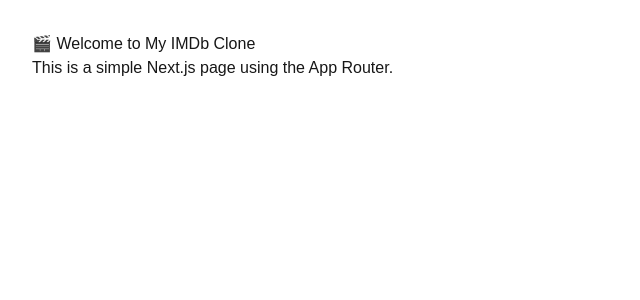
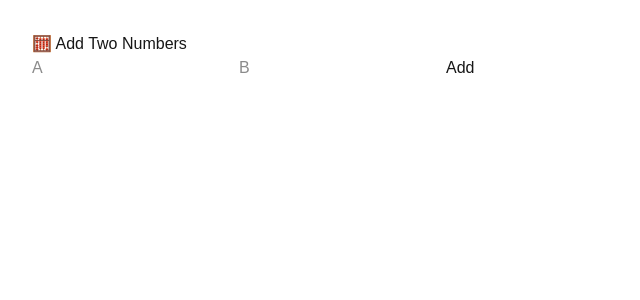
Before and after one commit to masoudniasaber/myimdb, a Next.js app: page / in a window 1280 px wide. Shown: the top 300 px of the page, without its empty margins (0-640 px from the left). Built offline with nearby package versions, Linux system fonts and the light colour scheme.

Commit message:
Add /api/add backend route

```diff
--- /dev/null
+++ b/app/api/add/route.ts
@@ -0,0 +1,11 @@
+import { NextRequest } from 'next/server';
+
+export async function GET(req: NextRequest) {
+  const { searchParams } = new URL(req.url);
+
+  const a = parseFloat(searchParams.get('a') || '0');
+  const b = parseFloat(searchParams.get('b') || '0');
+  const result = a + b;
+
+  return new Response(`Result: ${a} + ${b} = ${result}`);
+}
--- a/app/page.tsx
+++ b/app/page.tsx
@@ -1,8 +1,40 @@
+'use client';
+
+import { useState } from 'react';
+
 export default function Home() {
+  const [a, setA] = useState('');
+  const [b, setB] = useState('');
+  const [result, setResult] = useState<string | null>(null);
+
+  const handleSubmit = async (e: React.FormEvent) => {
+    e.preventDefault();
+    const res = await fetch(`/api/add?a=${a}&b=${b}`);
+    const text = await res.text();
+    setResult(text);
+  };
+
   return (
     <main style={{ padding: '2rem', fontFamily: 'sans-serif' }}>
-      <h1>🎬 Welcome to My IMDb Clone</h1>
-      <p>This is a simple Next.js page using the App Router.</p>
+      <h1>🧮 Add Two Numbers</h1>
+      <form onSubmit={handleSubmit}>
+        <input
+          type="number"
+          placeholder="A"
+          value={a}
+          onChange={(e) => setA(e.target.value)}
+          required
+        />
+        <input
+          type="number"
+          placeholder="B"
+          value={b}
+          onChange={(e) => setB(e.target.value)}
+          required
+        />
+        <button type="submit">Add</button>
+      </form>
+      {result && <p>{result}</p>}
     </main>
   );
 }
```
